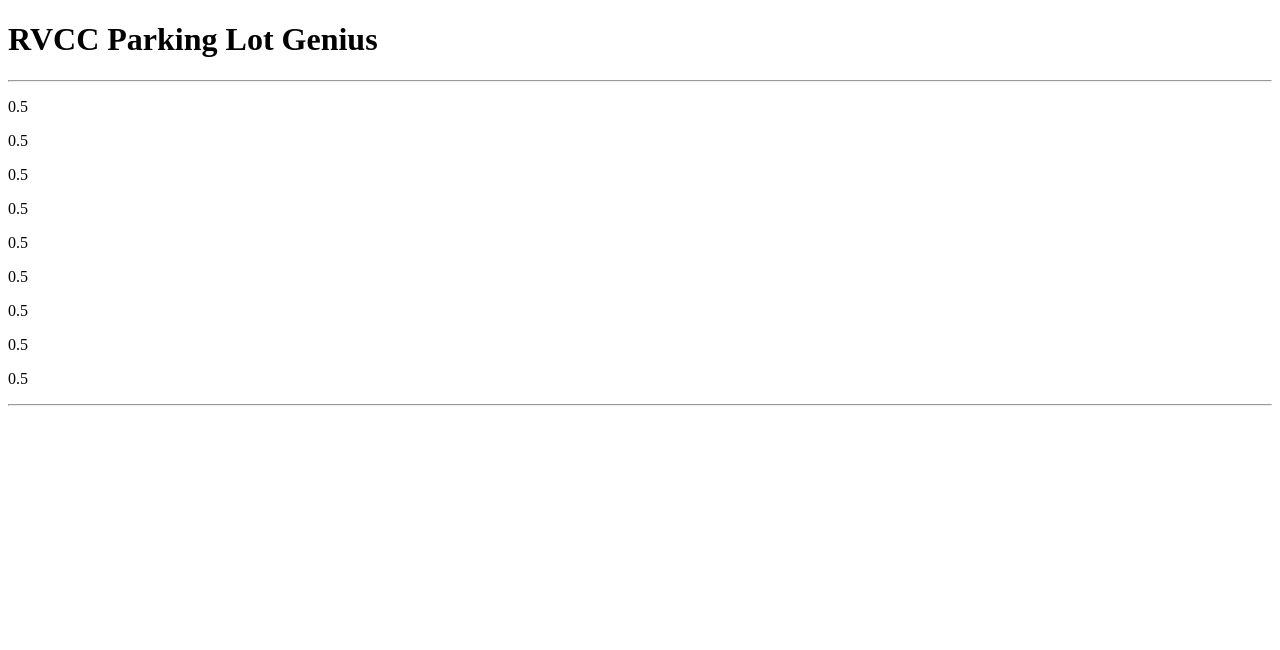
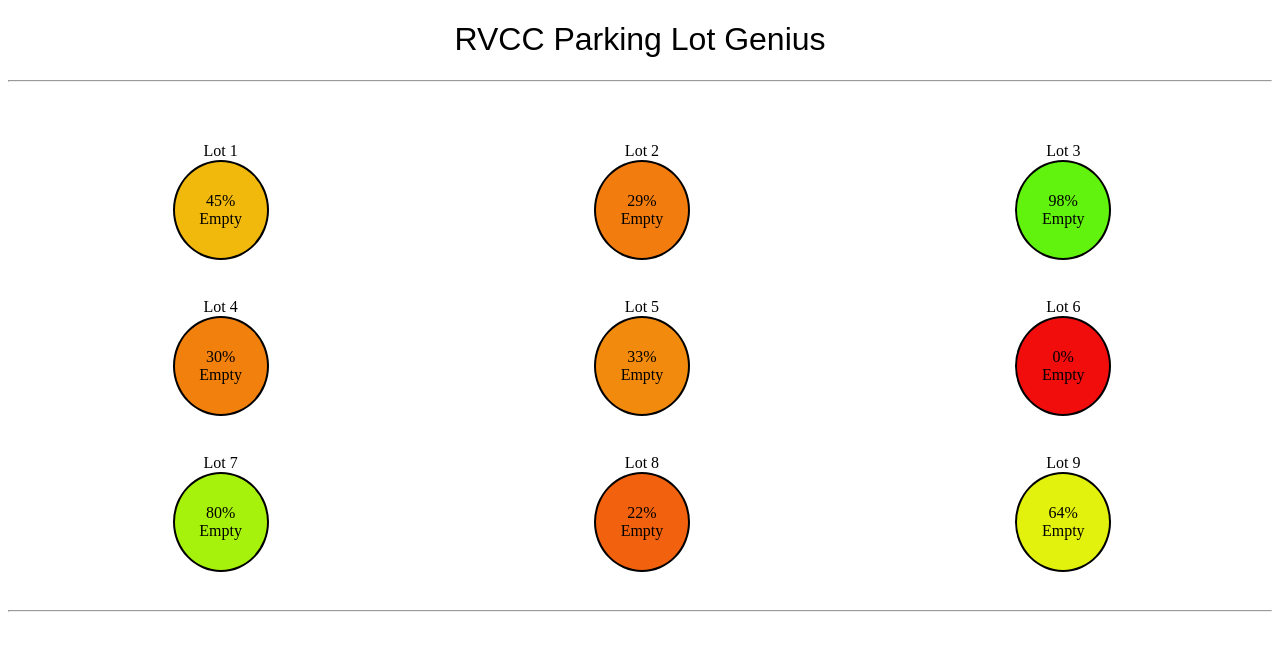
Before and after one commit to NativeFunction/RVConnectDemo, a plain HTML site: page project/index.html in a window 1280 px wide. Drawn offline with Linux system fonts and the light colour scheme.

Commit message:
Fixed up code for demo Put style in html for possible use in spotgrabber app Fixed lot numbers going down columns Added lot numbers Changed percent filled to percent empty Added color based on percent empty

```diff
--- a/project/css/interface.css
+++ /dev/null
@@ -1,73 +0,0 @@
-@media screen and (max-width: 20em){
-
-    /*Font*/
-
-    h1 {
-        font: 2em sans-serif;
-        text-align: center;
-    }
-
-    /*Button design*/
-
-    #lot-menu {
-        display: flex;
-        height: 100%;
-        width: auto;
-    }
-
-    #column-1 {
-        width: 100%;
-        height: 100%;
-        justify-content: space-around, center;
-        margin: auto;
-        margin-left: 2px;
-        margin-right: 2px;
-    }
-
-    #column-2 {
-        width: 100%;
-        height: 100%;
-        justify-content: space-around, center;
-        margin: auto;
-        margin-left: 2px;
-        margin-right: 2px;
-    }
-
-    #column-3 {
-        width: 100%;
-        height: 100%;
-        justify-content: space-around, center;
-        margin: auto;
-        margin-left: 2px;
-        margin-right: 2px;
-    }
-
-    .lot-circle {
-        width: 96px;
-        height: 96px;
-        border: 2px solid black;
-        border-radius: 50%;
-        display: table-cell;
-        vertical-align: middle;
-        text-align: center;
-    }
-
-    .lot-div {
-        width: 96px;
-        height: 96px;
-        margin-top: 9px;
-        margin-bottom: 9px;
-    }
-
-
-    /*horizontal lines above and below the button menu*/
-
-    #top-hr {
-        margin-bottom: 30px;
-    }
-
-    #bottom-hr {
-        margin-top: 30px;
-    }
-
-}
--- a/project/index.html
+++ b/project/index.html
@@ -6,185 +6,116 @@
     <meta name="viewport" content="width=device-width, initial-scale=1.0">
     <title>RVCC A.I.</title>
 
-    <link rel="stylesheet" href="css/interface.css">
+    <style>
+        /*Font*/
+
+        h1 {
+            font: 2em sans-serif;
+            text-align: center;
+        }
+
+        .lot-name {
+            text-align: center;
+        }
+
+        /*Button design*/
+
+        #lot-menu {
+            height: 100%;
+            width: auto;
+        }
+
+        .row {
+            width: 100%;
+            height: 100%;
+            margin: auto;
+            margin-left: 2px;
+            margin-right: 2px;
+            display: flex;
+        }
+
+        .lot-circle {
+            width: 96px;
+            height: 96px;
+            border: 2px solid black;
+            border-radius: 50%;
+            display: table-cell;
+            vertical-align: middle;
+            text-align: center;
+        }
+
+        .lot-div {
+            width: 96px;
+            height: 96px;
+            margin-top: 30px;
+            margin-bottom: 30px;
+            margin-left: auto;
+            margin-right: auto;
+        }
+
+        /*horizontal lines above and below the button menu*/
+
+        #top-hr {
+            margin-bottom: 30px;
+        }
+
+        #bottom-hr {
+            margin-top: 30px;
+        }
+    </style>
 
 </head>
 
 <body>
-
     <header id="header">
-
-        <H1 id = h1>RVCC Parking Lot Genius</H1>
-
+        <H1 id=h1>RVCC Parking Lot Genius</H1>
     </header>
 
     <hr id="top-hr">
 
     <main>
         <!--Buttons-->
-        <div id="lot-menu">
-
-            <div id="column-1">
-                <section class="lot-div">
-
-                    <div class="lot-circle">
-                        <p id="lot-1" ></p>
-                    </div>
-
-                </section>
-                <section class="lot-div">
-
-                    <div class="lot-circle">
-                        <p id="lot-2" ></p>
-                    </div>
-
-                </section>
-                <section class="lot-div">
-
-                    <div class="lot-circle">
-                        <p id="lot-3" ></p>
-                    </div>
-
-                </section>
-            </div>
-
-            <div id="column-2">
-                <section class="lot-div">
-
-                    <div class="lot-circle">
-                        <p id="lot-4" ></p>
-                    </div>
-
-                </section>
-                <section class="lot-div">
-
-                    <div class="lot-circle">
-                        <p id="lot-5" ></p>
-                    </div>
-
-                </section>
-                <section class="lot-div">
-
-                    <div class="lot-circle">
-                        <p id="lot-6" ></p>
-                    </div>
-
-                </section>
-            </div>
-
-            <div id="column-3">
-                <section class="lot-div">
-
-                    <div class="lot-circle">
-                        <p id="lot-7" ></p>
-                    </div>
-
-                </section>
-                <section class="lot-div">
-
-                    <div class="lot-circle">
-                        <p id="lot-8" ></p>
-                    </div>
-
-                </section>
-                <section class="lot-div">
-
-                    <div class="lot-circle">
-                        <p id="lot-9" ></p>
-                    </div>
-
-                </section>
-            </div>
-        </div>
+        <div id="lot-menu"></div>
 
         <!--Bottom horizontal line-->
+        <hr id="bottom-hr">
+        <footer id="footer"></footer>
+    </main>
+</body>
 
-        <hr id="bottom-hr">
-
-        <footer id="footer">
-
-
-
-        </footer>
-
-    </main>
-
-</body>
+</html>
 
 <script>
 
-    //button one
+    //total, taken
+    var lotArray = [[60, 20], [75, 75], [40, 0], [10, 9], [30, 20], [78, 45], [54, 23], [32, 17], [66, 15]];
 
-    var totalSpotsLotOne = 2;
-    var spotsTakenLotOne = 1;
-    var percentFilledLotOne = spotsTakenLotOne / totalSpotsLotOne;
+    //populate taken spots with random values for demo
+    for (var i = 0; i < lotArray.length; i++) {
+        lotArray[i][1] = Math.round(100 * Math.random()) % (lotArray[i][0] + 1);
+    }
 
-    document.getElementById("lot-1").innerHTML = percentFilledLotOne;
+    var columnCount = 3;
+    var currentRow = 0;
 
-    //button two
+    for (var i = 0; i < lotArray.length; i++) {
+        var lotNum = i + 1;
+        if (i % columnCount == 0) {
+            currentRow++;
+            document.getElementById("lot-menu").innerHTML += `<div class="row" id="row-${currentRow}"><div>`;
+        }
 
-    var totalSpotsLotTwo = 2;
-    var spotsTakenLotTwo = 1;
-    var percentFilledLotTwo = spotsTakenLotTwo / totalSpotsLotTwo;
+        var percentEmpty = Math.round(100 * (1 - (lotArray[i][1] / lotArray[i][0])));
 
-    document.getElementById("lot-2").innerHTML = percentFilledLotTwo;
+        document.getElementById(`row-${currentRow}`).innerHTML += `
+        <section class="lot-div">
+            <div class="lot-name">Lot ${lotNum}</div>
+            <div class="lot-circle" style="background-color: hsl(${percentEmpty}, 90%, 50%)">
+                <p>${percentEmpty}%<br>Empty</p>
+            </div>
+        </section>`;
 
-    //button three
 
-    var totalSpotsLotThree = 2;
-    var spotsTakenLotThree = 1;
-    var percentFilledLotThree = spotsTakenLotThree / totalSpotsLotThree;
+    }
 
-    document.getElementById("lot-3").innerHTML = percentFilledLotThree;
-
-    //button four
-
-    var totalSpotsLotFour = 2;
-    var spotsTakenLotFour = 1;
-    var percentFilledLotFour = spotsTakenLotFour / totalSpotsLotFour;
-
-    document.getElementById("lot-4").innerHTML = percentFilledLotFour;
-
-    //button five
-
-    var totalSpotsLotFive = 2;
-    var spotsTakenLotFive = 1;
-    var percentFilledLotFive = spotsTakenLotFive / totalSpotsLotFive;
-
-    document.getElementById("lot-5").innerHTML = percentFilledLotFive;
-
-    //button six
-
-    var totalSpotsLotSix = 2;
-    var spotsTakenLotSix = 1;
-    var percentFilledLotSix = spotsTakenLotSix / totalSpotsLotSix;
-
-    document.getElementById("lot-6").innerHTML = percentFilledLotSix;
-
-    //button seven
-
-    var totalSpotsLotSeven = 2;
-    var spotsTakenLotSeven = 1;
-    var percentFilledLotSeven = spotsTakenLotSeven / totalSpotsLotSeven;
-
-    document.getElementById("lot-7").innerHTML = percentFilledLotSeven;
-
-    //button eight
-
-    var totalSpotsLotEight = 2;
-    var spotsTakenLotEight = 1;
-    var percentFilledLotEight = spotsTakenLotEight / totalSpotsLotEight;
-
-    document.getElementById("lot-8").innerHTML = percentFilledLotEight;
-
-    //button nine
-
-    var totalSpotsLotNine = 2;
-    var spotsTakenLotNine = 1;
-    var percentFilledLotNine = spotsTakenLotNine / totalSpotsLotNine;
-
-    document.getElementById("lot-9").innerHTML = percentFilledLotNine;
-
-    </script>
-
-</html>
+</script>
```
Also changed, not shown: 1 other file.
